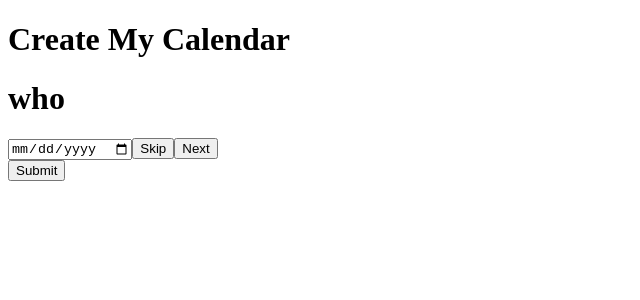
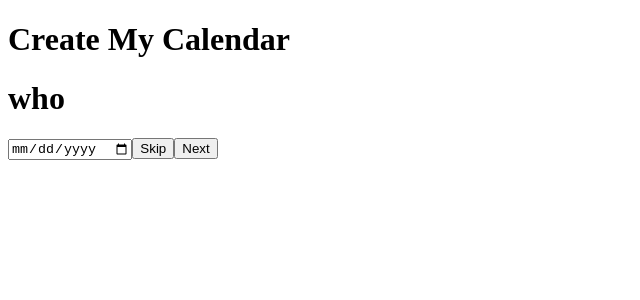
Before and after one commit to Turing-Eras/front_end, a React (Create React App) app: page / in a window 1280 px wide. Shown: the top 300 px of the page, without its empty margins (0-640 px from the left). Built offline with nearby package versions, Linux system fonts and the light colour scheme.

Commit message:
Conditionally render submit button

```diff
--- a/src/Components/FormContainer.tsx
+++ b/src/Components/FormContainer.tsx
@@ -20,7 +20,8 @@ export const FormContainer = () => {
       <form>
         <Question currentQuestion={questions[currentQuestionIndex]} changeQuestion={changeQuestion} currentQuestionIndex={currentQuestionIndex} setAnswer={setAnswer} answers={answers}/>
       </form>
-      <button type='submit'>Submit</button>
+
+  {answers.length === questions.length - 1 && <button type='submit'>Submit</button> }
     </>
   );
 };
```
Also changed, not shown: 1 other file (tests, documents, lock files or other folders).
